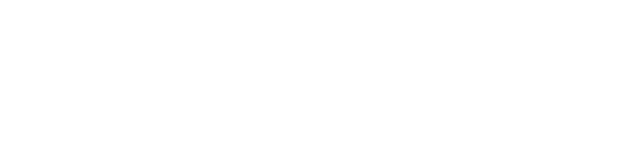
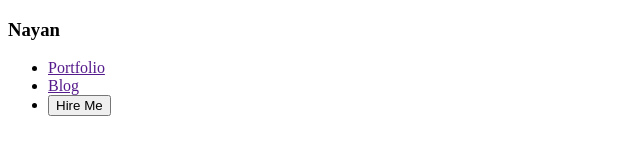
Before and after one commit to nayanmdgit/nayan_portfolio, a plain HTML site: page index.html in a window 1280 px wide. Shown: the whole page, without its empty margins (0-640 px from the left). Drawn offline with Linux system fonts and the light colour scheme.

Commit message:
Nav Bar Created

```diff
--- a/index.html
+++ b/index.html
@@ -7,7 +7,14 @@
 </head>
 <body>
     <header>
-
+        <nav>
+            <h3> Nayan </h3>
+            <ul>
+                <li><a href="">Portfolio</a></li>
+                <li><a href="">Blog</a></li>
+                <li><button>Hire Me</button></li>
+            </ul>
+        </nav>
     </header>
     <main>
 
```
